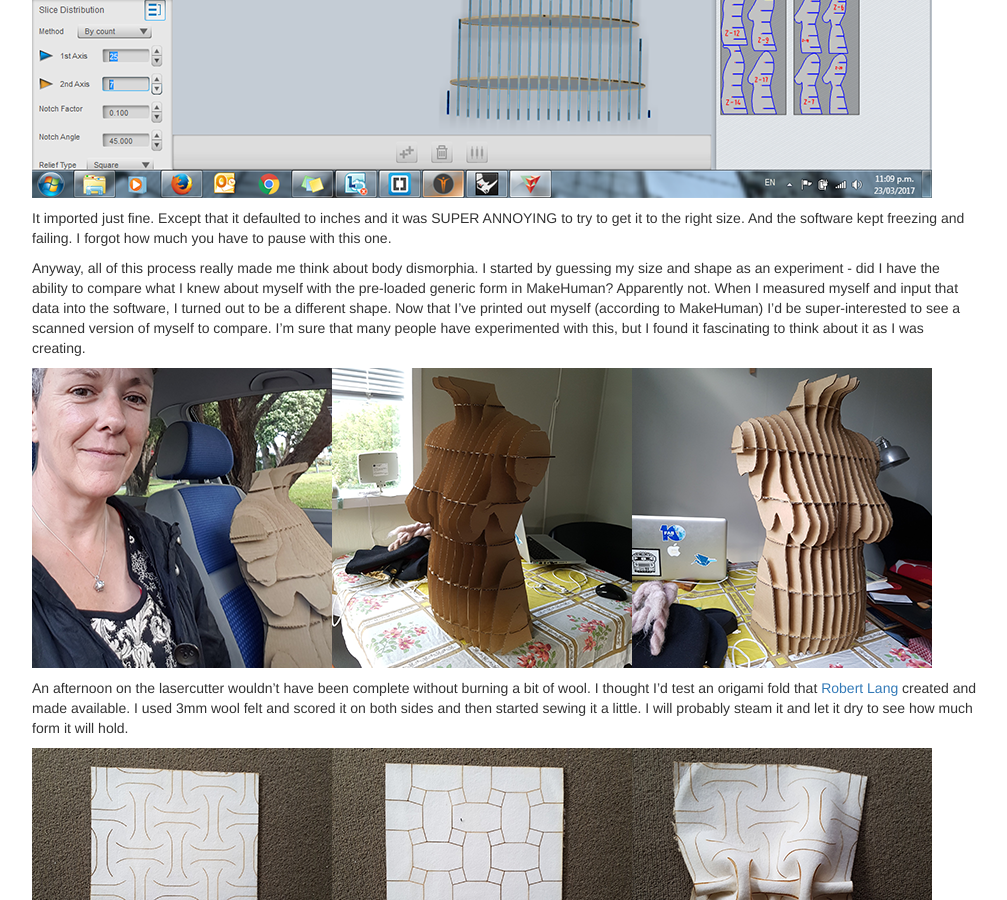
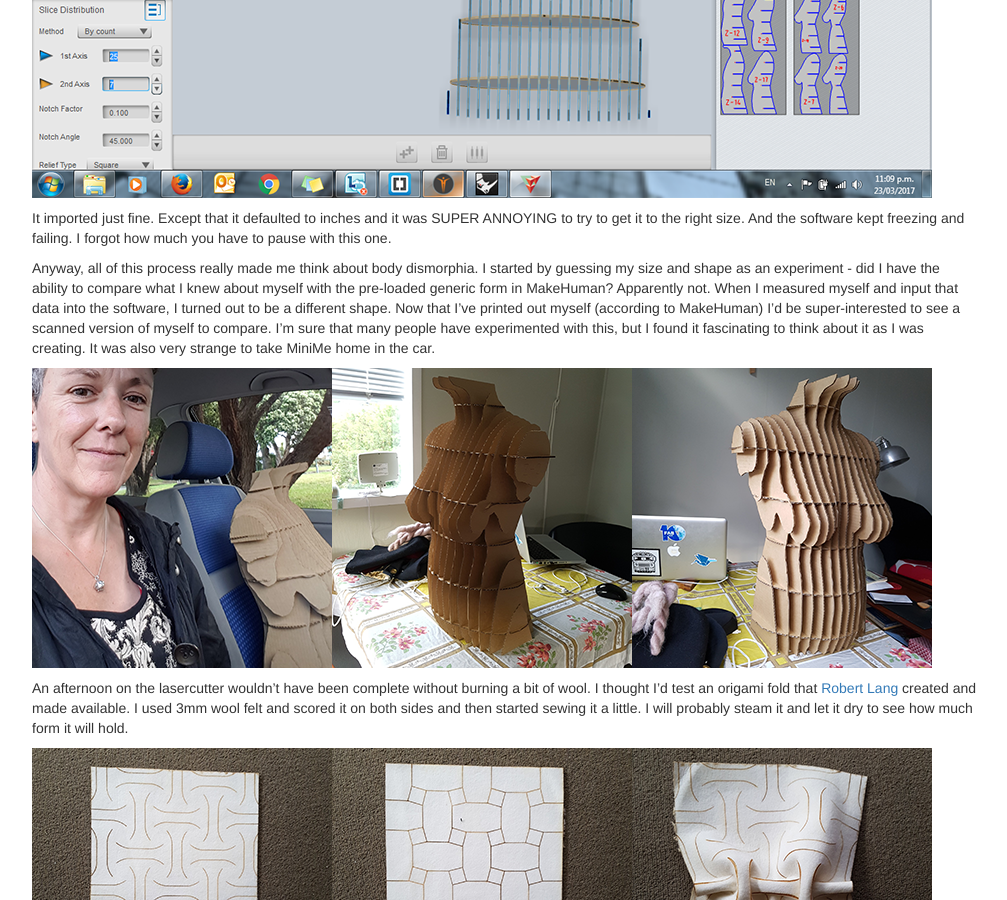
Before and after one commit to wendwarge/wendwarge.github.io, a Jekyll site: the page built from _posts/2017-02-23-day-three.md, in a window 1280 px wide and 900 px high, scrolled down 2703 px. Shown: the whole window, without its empty margins (233-1240 px from the left). Built offline with Jekyll 4.4.1, drawn with Linux system fonts in a browser that asks for light colours.

Commit message:
day three updates

```diff
--- a/_posts/2017-02-23-day-three.md
+++ b/_posts/2017-02-23-day-three.md
@@ -44,7 +44,7 @@ I drew some lines where I wanted to cut the mesh, used ExtrudeCrv to make it a p
 
 It imported just fine. Except that it defaulted to inches and it was SUPER ANNOYING to try to get it to the right size. And the software kept freezing and failing. I forgot how much you have to pause with this one.
 
-Anyway, all of this process really made me think about body dismorphia. I started by guessing my size and shape as an experiment - did I have the ability to compare what I knew about myself with the pre-loaded generic form in MakeHuman? Apparently not. When I measured myself and input that data into the software, I turned out to be a different shape. Now that I've printed out myself (according to MakeHuman) I'd be super-interested to see a scanned version of myself to compare. I'm sure that many people have experimented with this, but I found it fascinating to think about it as I was creating.
+Anyway, all of this process really made me think about body dismorphia. I started by guessing my size and shape as an experiment - did I have the ability to compare what I knew about myself with the pre-loaded generic form in MakeHuman? Apparently not. When I measured myself and input that data into the software, I turned out to be a different shape. Now that I've printed out myself (according to MakeHuman) I'd be super-interested to see a scanned version of myself to compare. I'm sure that many people have experimented with this, but I found it fascinating to think about it as I was creating. It was also very strange to take MiniMe home in the car.
 
 ![Make Me](/images/2017-02-23-day-three/make-me-car.png)![Make Me](/images/2017-02-23-day-three/make-me.png)![Make Me](/images/2017-02-23-day-three/make-me-2.png)
 
```
Also changed, not shown: _posts/2017-02-22-day-two.md (+1 -1 lines), images/2017-02-22-day-two/lichen.gif (deleted), images/2017-02-22-day-two/saffron.gif (deleted).
